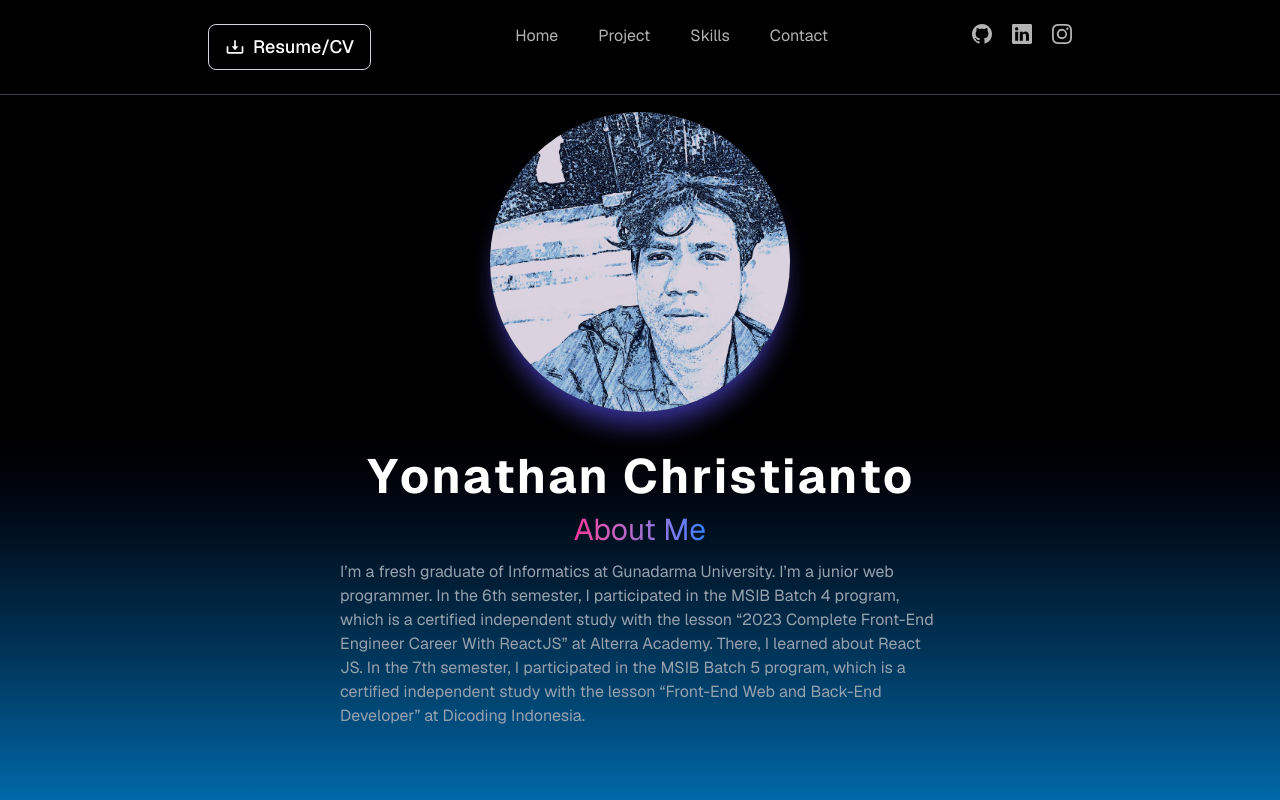
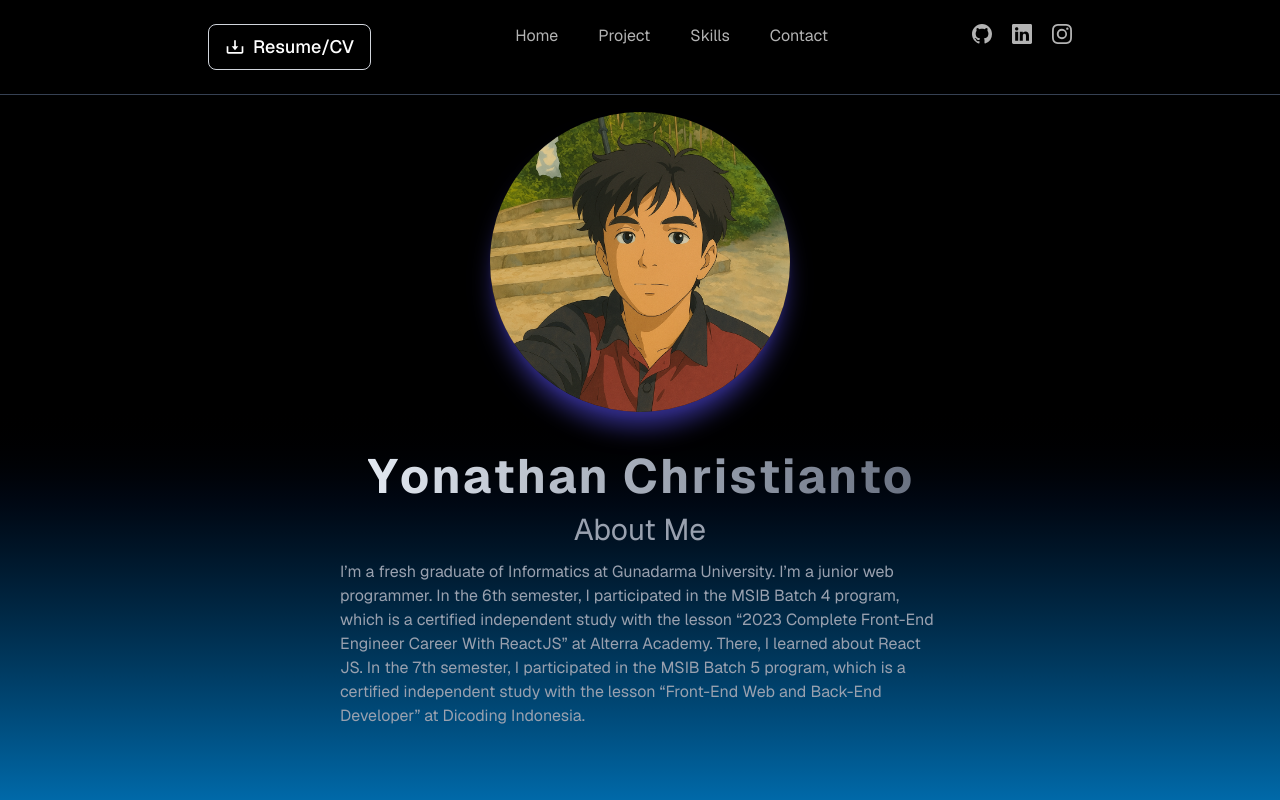
Before and after one commit to yonathanch/MyPortofolio, a React (Vite) app: page / in a window 1280 px wide. Shown: the top 800 px of the page. Built offline with nearby package versions, Linux system fonts and the light colour scheme.

Commit message:
remove pictire to change it  and edit front end

```diff
--- a/src/components/Hero.jsx
+++ b/src/components/Hero.jsx
@@ -1,74 +1,3 @@
-// import photo from "/public/pp_pencils.jpeg";
-// import { motion } from "framer-motion";
-// const Hero = () => {
-//   return (
-//     <>
-//       <div
-//         id="home"
-//         className="px-16 flex min-h-screen w-full
-//         item-center justify-center py-28 md:px-32"
-//       >
-//         <div
-//           className="flex flex-col items-center justify-center
-//         gap-10 text-white"
-//         >
-//           <motion.div
-//             initial={{ y: -50, opacity: 0 }}
-//             animate={{ y: 0, opacity: 1 }}
-//             transition={{ duration: 0.9, delay: 0.3 }}
-//           >
-//             <div></div>
-//             <img
-//               src={photo}
-//               alt="PP"
-//               className="w-[300px] cursor-pointer
-//                 rounded-full shadow-xl shadow-indigo-900 transition-all
-//                 duration-300 hover:-translate-y-5 hover:scale-105 hover:shadow-2xl
-//                 hover:shadow-indigo-600 md:w-[300px]"
-//             />
-//           </motion.div>
-
-//           <motion.div
-//             initial={{ y: 50, opacity: 0 }}
-//             animate={{ y: 0, opacity: 1 }}
-//             transition={{ duration: 0.9, delay: 0.3 }}
-//             className="flex- max-w-[600px] flex-col items-center
-//             justify-center gap-3 text-center"
-//           >
-//             <h1
-//               className="bg-gradient-to-r from-blue-500 to-sky-600 bg-clip-text text-transparent text-5xl font-light
-//               md:text-5xl "
-//             >
-//               Yonathan Christianto
-//             </h1>
-//             <h3
-//               className="bg-gradient-to-r from-pink-500 to-blue-500 bg-clip-text text-transparent text-2xl
-//               md:text-3xl m-3"
-//             >
-//               About Me
-//             </h3>
-//             <p
-//               className="md:text-base text-pretty text-sm text-gray-400 text-left
-//                 "
-//             >
-//               I’m a freshgraduate of Informatics at Gunadarma University. I’m a
-//               junior web programmer. In the 6th semester, I participated in the
-//               MSIB Batch 4 program, which is a certified independent study with
-//               the lesson “2023 Complete Front-End Engineer Career With ReactJS”
-//               at Alterra Academy. There, I learned about React JS. In the 7th
-//               semester, I participated in the MSIB Batch 5 program, which is a
-//               certified independent study with the lesson “Front-End Web and
-//               Back-End Developer” at Dicoding Indonesia.
-//             </p>
-//           </motion.div>
-//         </div>
-//       </div>
-//     </>
-//   );
-// };
-
-// export default Hero;
-
 import { motion, useInView } from "framer-motion";
 import { useRef } from "react";
 
@@ -91,7 +20,6 @@ const Hero = () => {
     }),
   };
 
-  // Nama yang diubah jadi array per huruf
   const name = "Yonathan Christianto".split("");
 
   return (
@@ -107,7 +35,7 @@ const Hero = () => {
           transition={{ duration: 0.9, delay: 0.3 }}
         >
           <img
-            src="/pp_pencils.jpeg"
+            src="/ghibli.png"
             alt="Profile Picture"
             className="w-[300px] md:w-[300px] cursor-pointer rounded-full shadow-xl shadow-indigo-900 transition-all duration-300 hover:-translate-y-5 hover:scale-105 hover:shadow-2xl hover:shadow-indigo-600"
           />
@@ -121,7 +49,7 @@ const Hero = () => {
           className="max-w-[600px] flex flex-col items-center justify-center gap-3 text-center"
         >
           {/* Animasi Nama */}
-          <motion.h1 className="text-3xl sm:text-4xl md:text-5xl lg:text-5xl font-bold flex flex-wrap justify-center gap-[2px]">
+          <motion.h1 className="text-3xl sm:text-4xl md:text-5xl lg:text-5xl font-bold flex flex-wrap justify-center gap-[2px]  bg-gradient-to-r from-slate-200 to-gray-500 text-transparent bg-clip-text">
             {name.map((letter, index) => (
               <motion.span
                 key={index}
@@ -133,7 +61,7 @@ const Hero = () => {
             ))}
           </motion.h1>
 
-          <h2 className="text-2xl md:text-3xl bg-gradient-to-r from-pink-500 to-blue-500 bg-clip-text text-transparent">
+          <h2 className="text-2xl md:text-3xl bg-gradient-to-r from-gray-400 to-gray-400 bg-clip-text text-transparent">
             About Me
           </h2>
           <p className="text-sm md:text-base text-pretty max-w-[600px] text-left text-gray-400">
--- a/src/components/Navbar.jsx
+++ b/src/components/Navbar.jsx
@@ -21,7 +21,7 @@ const Navbar = () => {
           Resume/CV
         </a>
 
-        <ul className="hidden md:flex gap-10">
+        <ul className="hidden md:flex gap-10 ">
           <a
             href="#home"
             className="cursor-pointer opacity-70 transition-all duration-300 hover:opacity-100"
@@ -83,7 +83,7 @@ const Navbar = () => {
           <div
             className={`fixed right-0 top-[84px] flex h-screen
                      w-1/2 flex-col items-start justify-start gap-10 border-1
-                    border-gray-800 bg-black/90 p-12 ${
+                    border-gray-800 bg-black/90 p-12 mt-2.5 ${
                       isOpen ? "block" : "hidden"
                     }`}
           >
```
Also changed, not shown: public/ghibli.png (added), public/pp_pencils.jpeg (deleted).
